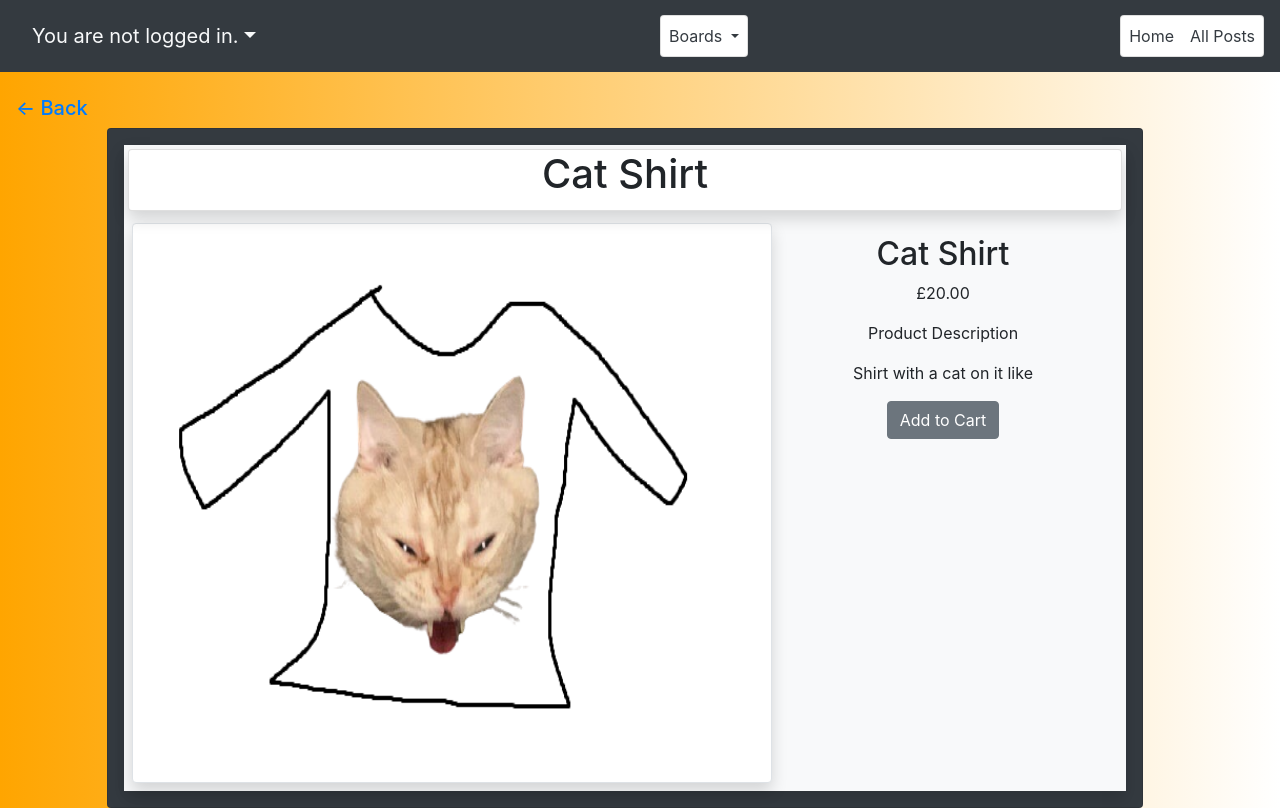
After one commit to Nosajini/-SDev3-CA2, a Django app: page /shop/d806446b-d153-4967-b4b4-088b8f60a7ad/4580f748-0da4-470f-9c57-d0ef691095a2/ in a window 1280 px wide. The commit adds this page. Run offline with Django 3.2, Linux system fonts and the light colour scheme; data comes from the database, SQL or seed files in the repository; some libraries are stand-ins or nearby versions.

Commit message:
Created product detail view

```diff
--- a/templates/base.html
+++ b/templates/base.html
@@ -41,6 +41,9 @@
     <ul class="navbar-nav ml-auto card">
         <li class="nav-item">
             <a class="nav-link text-dark" href="{% url 'home' %}">Home</a>
+        </li>
+        <li class="nav-item">
+            <a class="nav-link text-dark" href="{% url 'shop:allProdCat' %}">Shop</a>
         </li>
         <li class="nav-item">
             <a class="nav-link text-dark" href="{% url 'posts:post_new' %}">Create Post</a>
--- a/templates/shop/category.html
+++ b/templates/shop/category.html
@@ -16,7 +16,7 @@ See our range of Merch
 {% endblock %}
 {% block content %}
 <!--Breadcrumb navigation-->
-<div class="row text-light">
+<div class="row text-light w-100">
 <div class="col-1"></div>
 <div class="col-10 container card bg-dark p-3 m-3">
     {% if category %}
@@ -52,7 +52,7 @@ See our range of Merch
             <div class="card text-center text-dark" style="min-width:18rem;">
                 <a class="img" href="{{product.get_absolute_url}}"><img class="card-img-top my_img"
                         src="{{product.image.url}}" alt="{{product.name}}"></a>
-                <div class="card-body">
+                <div class="card-body border-top">
                     <h4>{{product.name}}</h4>
                     <p>€{{product.price}}</p>
                 </div>
--- /dev/null
+++ b/templates/shop/product.html
@@ -0,0 +1,35 @@
+{% extends "base.html" %}
+{% load static %}
+{% block metadescription %}
+{{ product.description|truncatewords:155 }}
+{% endblock %}
+{% block title %}
+{{ product.name }} - Perfect Cushion Store
+{% endblock %}
+{% block content %}
+<h5><a class="ml-3" href="{% url 'shop:allProdCat' %}">
+        <- Back</a>
+</h5>
+<div class="row w-100">
+    <div class="container m-auto col-10">
+        <div class="card d-flex flex-nowrap bg-dark rounded p-3">
+            <div class="shadow w-100 bg-light d-inline-block">
+                <div class="card shadow m-1">
+                    <h1 class="card-title text-center">{{ product.name }}</h1>
+                </div>
+                <div class="float-left">
+                    <img class="shadow m-2 img-thumbnail" src="{{ product.image.url }}"alt="{{ product.name }}" style="height:35em; width:40em">
+                </div>
+                <div class="card-body text-center">
+                <h2 class="">{{product.name}}</h2>
+                <p>£{{product.price}}</p>
+                <p class="">Product Description</p>
+                <p class="">{{product.description}}</p>
+                {% if product.stock == 0%}
+                <p class=""><b>Out of Stock</b></p>
+                {% else %}
+                <a class="btn btn-secondary" href=#>Add to Cart</a>
+                {% endif %}
+                </div>
+            </div>
+            {% endblock %}
```
